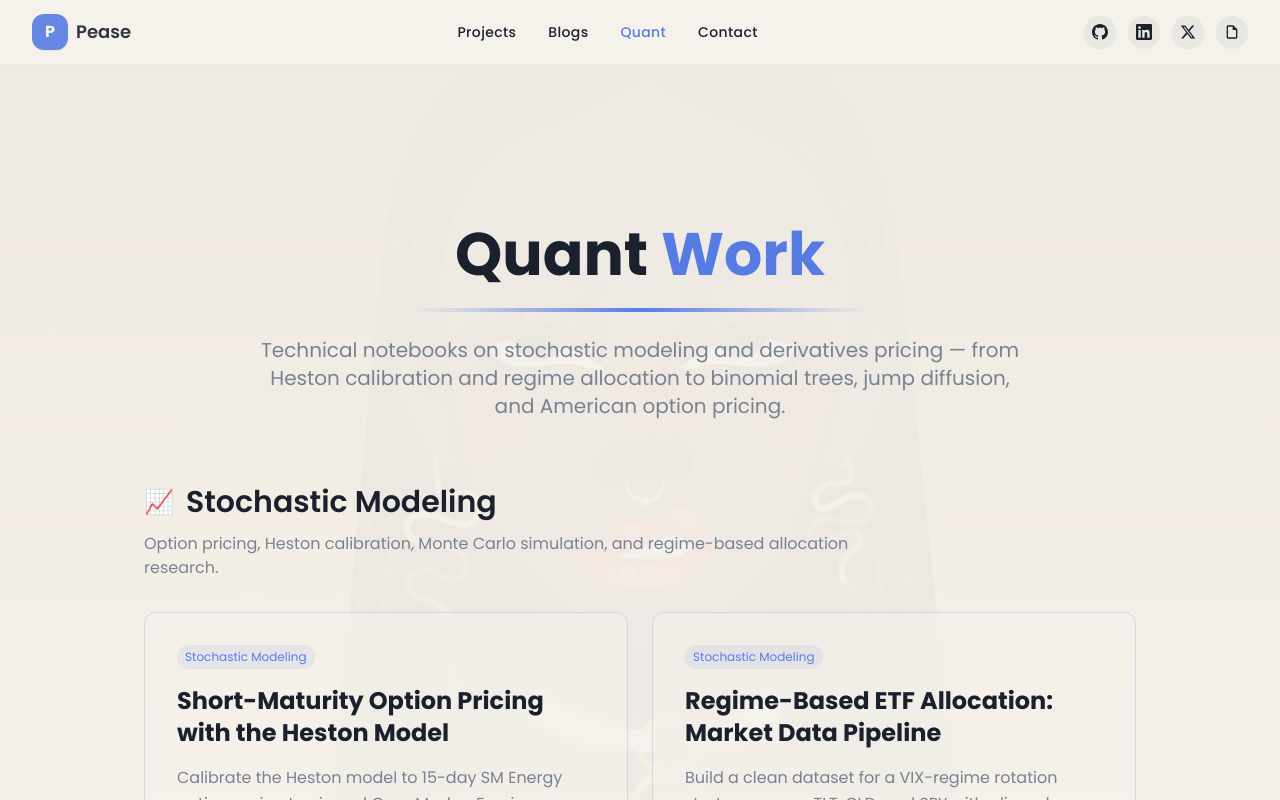
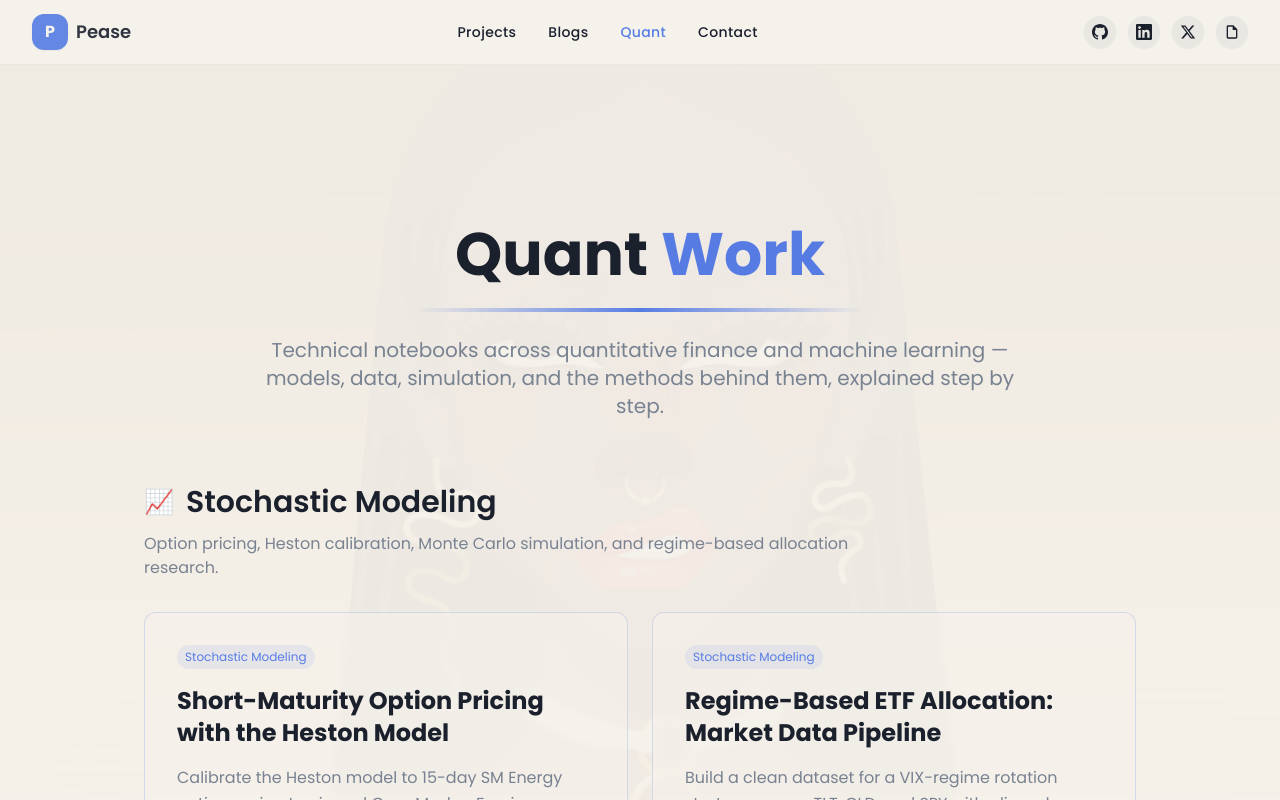
Before and after one commit to Ayomidemi/peaseadeniji, a Next.js app: page /quant in a window 1280 px wide. Shown: the top 800 px of the page. Built offline with nearby package versions, Linux system fonts and the light colour scheme.

Commit message:
Sub header adjusted

```diff
--- a/src/components/quant/QuantShowcase.tsx
+++ b/src/components/quant/QuantShowcase.tsx
@@ -46,9 +46,9 @@ const QuantShowcase = () => {
           className="h-1 bg-gradient-to-r from-transparent via-accent to-transparent mx-auto max-w-md mb-6"
         />
         <p className="text-lg md:text-xl text-muted max-w-3xl mx-auto leading-relaxed">
-          Technical notebooks on stochastic modeling and derivatives pricing —
-          from Heston calibration and regime allocation to binomial trees, jump
-          diffusion, and American option pricing.
+          Technical notebooks across quantitative finance and machine learning —
+          models, data, simulation, and the methods behind them, explained step
+          by step.
         </p>
       </motion.div>
 
```
